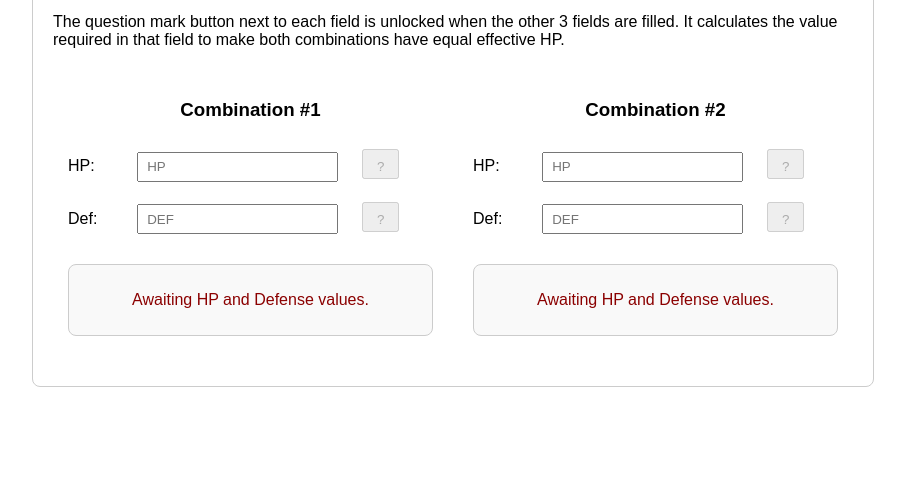
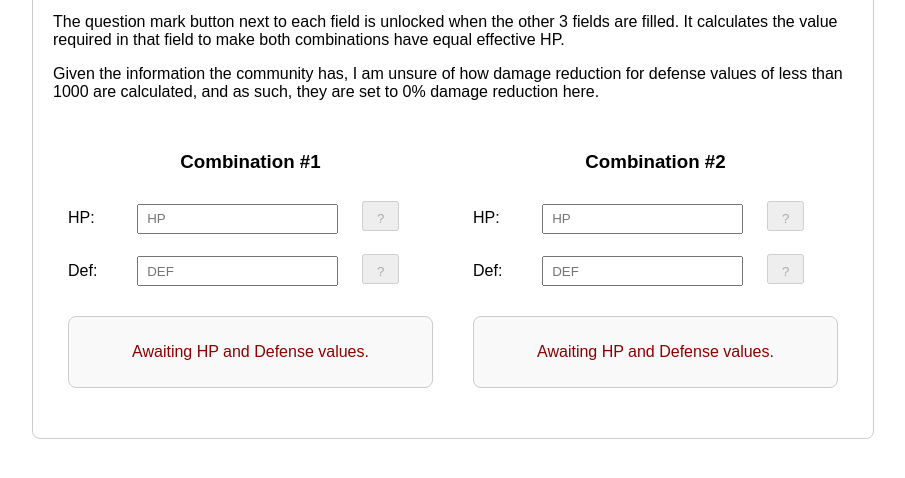
Before and after one commit to rishithsinghagra/TFD-Tools, a plain HTML site: page index.html in a window 1280 px wide. Shown: the part 142-620 px from the top of the page, without its empty margins (187-1092 px from the left). Drawn offline with Linux system fonts and the light colour scheme.

Commit message:
Added <1000 defense disclaimer
Title

```diff
--- a/index.html
+++ b/index.html
@@ -12,6 +12,7 @@
     <h1>The First Descendant HP / Defense Calculator</h1>
     <p>This tool helps you compare effective HP with different HP / Defense combinations.</p>
     <p>The question mark button next to each field is unlocked when the other 3 fields are filled. It calculates the value required in that field to make both combinations have equal effective HP.</p>
+    <p>Given the information the community has, I am unsure of how damage reduction for defense values of less than 1000 are calculated, and as such, they are set to 0% damage reduction here.</p>
 
     <div class="input-row">
         <div class="input-group">
```
